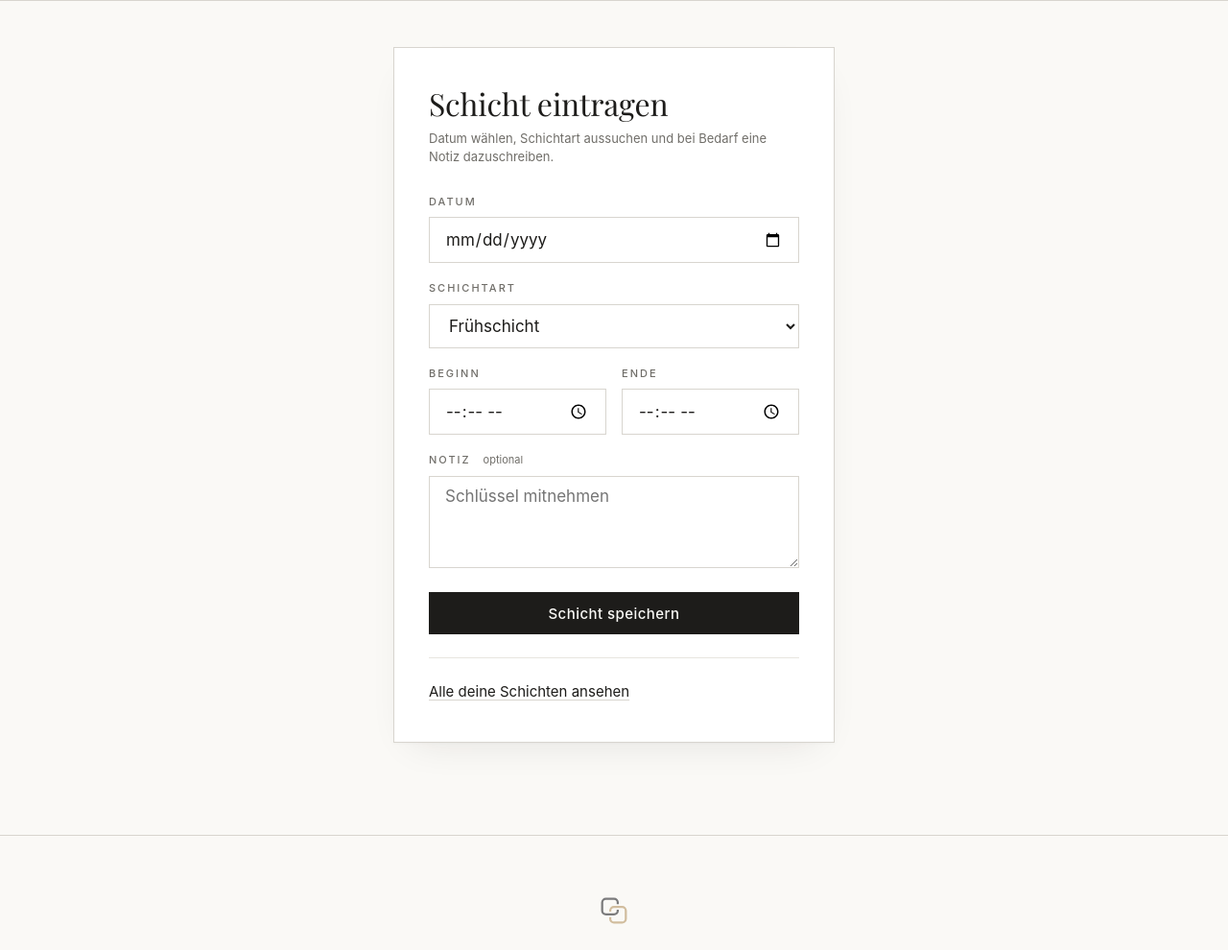
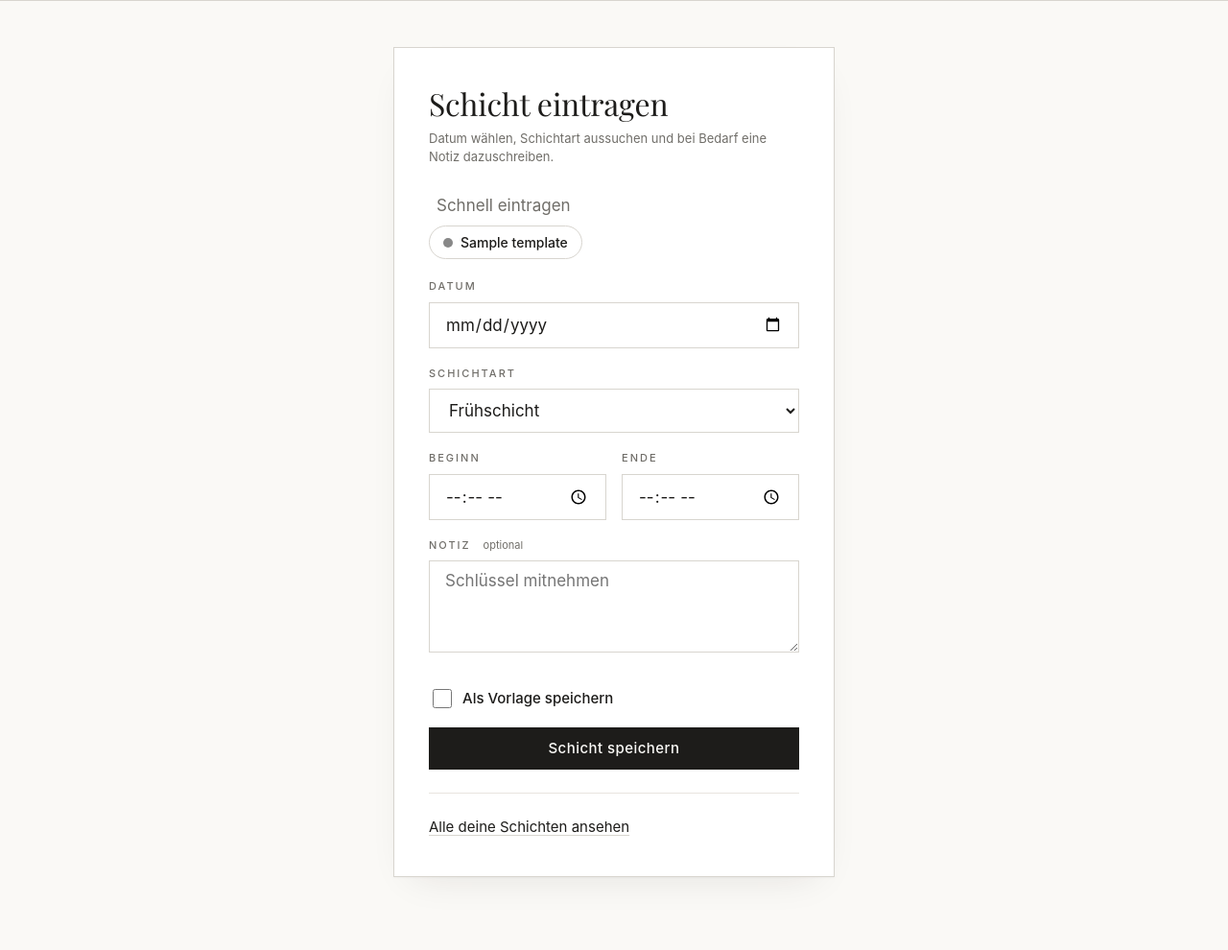
Before and after one commit to AntonB1608/schichtplan-online, a Flask app: page /index in a window 1280 px wide. Shown: the part 60-1050 px from the top of the page at 96% size. Run offline with Flask 3, Linux system fonts and the light colour scheme; the visitor is signed in with stand-in values (Sample User, id 1); tables that the repository leaves empty hold one stand-in row (values such as "Sample post"); some libraries are stand-ins or nearby versions.

Commit message:
Add reusable shift templates (name, color, times)
Save a shift as a template once, then re-enter it with one tap. The
form shows saved templates as colored quick-pick chips that prefill the
fields, and a 'save as template' option captures name, color and times.

Adds a shift_template table via an additive migration; the existing
User and Shift tables and their data are untouched.

```diff
--- a/app.py
+++ b/app.py
@@ -57,6 +57,9 @@ SHIFT_TYPES = {
 
 LEAD_MINUTES = [30, 60, 90, 120, 180]
 
+# Feste Farb-Palette für Vorlagen (warm, gedeckt, zum Marken-Look passend)
+TEMPLATE_COLORS = ["#c98a3c", "#c05f45", "#4a5578", "#6f8f6a", "#4f7a8c", "#8a5a7a"]
+
 WOCHENTAGE = ["Montag", "Dienstag", "Mittwoch", "Donnerstag", "Freitag", "Samstag", "Sonntag"]
 MONATE = ["Januar", "Februar", "März", "April", "Mai", "Juni", "Juli",
           "August", "September", "Oktober", "November", "Dezember"]
@@ -75,7 +78,7 @@ def datum_kurz(d):
 
 @app.context_processor
 def inject_shift_types():
-    return {"SHIFT_TYPES": SHIFT_TYPES, "LEAD_MINUTES": LEAD_MINUTES}
+    return {"SHIFT_TYPES": SHIFT_TYPES, "LEAD_MINUTES": LEAD_MINUTES, "TEMPLATE_COLORS": TEMPLATE_COLORS}
 
 
 def to_user_time(now_utc, tz_name):
@@ -153,6 +156,17 @@ class Shift(db.Model):
     note: Mapped[Optional[str]] = mapped_column()
     created_at: Mapped[datetime] = mapped_column(default=lambda: datetime.now(timezone.utc))
     shift_reminder_sent_at: Mapped[datetime] = mapped_column(default=None, nullable=True)
+
+
+class ShiftTemplate(db.Model):
+
+    id: Mapped[int] = mapped_column(primary_key=True)
+    user_id: Mapped[int] = mapped_column(ForeignKey("user.id"))
+    name: Mapped[str] = mapped_column(String(30))
+    color: Mapped[str] = mapped_column(String(7))
+    start_time: Mapped[Optional[str]] = mapped_column()
+    end_time: Mapped[Optional[str]] = mapped_column()
+    created_at: Mapped[datetime] = mapped_column(default=lambda: datetime.now(timezone.utc))
 
 
 # ROUTES - PUBLIC
@@ -592,6 +606,10 @@ def schicht_eintragen():
         return redirect("/login")
 
     user_id = session["user_id"]
+    templates = ShiftTemplate.query.filter_by(user_id=user_id).order_by(ShiftTemplate.created_at).all()
+
+    def render_index():
+        return render_template("index.html", templates=templates)
 
     if request.method == "POST":
         date = request.form.get("datum")
@@ -600,26 +618,26 @@ def schicht_eintragen():
 
         if shift_type not in SHIFT_TYPES and shift_type != "custom":
             flash("Bitte wähle eine Schichtart.", "error")
-            return render_template("index.html")
+            return render_index()
 
         if shift_type == "custom":
             shift_type = (request.form.get("shift_type_custom") or "").strip()
             if not shift_type:
                 flash("Bitte gib deiner Schichtart einen Namen.", "error")
-                return render_template("index.html")
+                return render_index()
             if len(shift_type) > 30:
                 flash("Schichtart zu lang (max. 30 Zeichen).", "error")
-                return render_template("index.html")
+                return render_index()
 
         if not date:
             flash("Bitte wähle ein Datum.", "error")
-            return render_template("index.html")
+            return render_index()
 
         try:
             date = datetime.strptime(date, "%Y-%m-%d")
         except ValueError:
             flash("Ungültiges Datum.", "error")
-            return render_template("index.html")
+            return render_index()
 
         if shift_type == "off":
             start = datetime.combine(date, time(0, 0))
@@ -629,13 +647,13 @@ def schicht_eintragen():
             zeit_ende = request.form.get("zeit_ende")
             if not zeit_anfang or not zeit_ende:
                 flash("Bitte füll alle Felder aus.", "error")
-                return render_template("index.html")
+                return render_index()
             try:
                 zeit_anfang = datetime.strptime(zeit_anfang, "%H:%M").time()
                 zeit_ende = datetime.strptime(zeit_ende, "%H:%M").time()
             except ValueError:
                 flash("Ungültige Uhrzeit.", "error")
-                return render_template("index.html")
+                return render_index()
             start = datetime.combine(date, zeit_anfang)
             end = datetime.combine(date, zeit_ende)
             if end <= start:
@@ -644,10 +662,25 @@ def schicht_eintragen():
         db.session.add(Shift(user_id=user_id, start=start, end=end, shift_type=shift_type,
                              note=note, created_at=datetime.now(timezone.utc)))
         db.session.commit()
+
+        # Optional: diese Schicht als Vorlage merken
+        if request.form.get("save_template"):
+            tname = (request.form.get("template_name") or "").strip()[:30]
+            tcolor = request.form.get("template_color")
+            if tname and tcolor in TEMPLATE_COLORS:
+                if shift_type == "off":
+                    t_start = t_end = None
+                else:
+                    t_start = request.form.get("zeit_anfang")
+                    t_end = request.form.get("zeit_ende")
+                db.session.add(ShiftTemplate(user_id=user_id, name=tname, color=tcolor,
+                                             start_time=t_start, end_time=t_end))
+                db.session.commit()
+
         flash("Schicht gespeichert.", "success")
         return redirect("/index")
     else:
-        return render_template("index.html")
+        return render_index()
 
 
 @app.route("/shifts", methods=["GET"])
--- a/static/css/main.css
+++ b/static/css/main.css
@@ -682,3 +682,30 @@ footer p { margin: 0; }
   .navbar-links { gap: 6px; }
   .navbar-links a { font-size: 9px; letter-spacing: 0.2px; }
 }
+
+/* Vorlagen: Schnell-Knöpfe */
+.templates-quick { margin-bottom: 20px; }
+.template-chips { display: flex; flex-wrap: wrap; gap: 8px; margin-top: 8px; }
+.template-chip {
+  display: inline-flex; align-items: center; gap: 8px;
+  padding: 8px 14px; border-radius: 999px;
+  border: 1px solid var(--linie); background: var(--weiss); color: var(--tinte);
+  font-family: var(--sans); font-size: 14px; font-weight: 500;
+  cursor: pointer; transition: border-color var(--uebergang), box-shadow var(--uebergang);
+}
+.template-chip::before {
+  content: ""; width: 10px; height: 10px; border-radius: 50%;
+  background: var(--chip, var(--gold)); flex: none;
+}
+.template-chip:hover { border-color: var(--tinte); box-shadow: var(--schatten-karte); }
+
+/* Vorlagen: Farbauswahl */
+.color-swatches { display: flex; flex-wrap: wrap; gap: 10px; }
+.swatch { cursor: pointer; margin: 0; line-height: 0; }
+.swatch input { position: absolute; opacity: 0; width: 0; height: 0; }
+.swatch span {
+  display: block; width: 28px; height: 28px; border-radius: 50%;
+  box-shadow: inset 0 0 0 2px var(--weiss), 0 0 0 1px var(--linie);
+  transition: box-shadow var(--uebergang);
+}
+.swatch input:checked + span { box-shadow: inset 0 0 0 3px var(--weiss), 0 0 0 2px var(--tinte); }
--- a/templates/index.html
+++ b/templates/index.html
@@ -11,6 +11,21 @@
 
     <form method="POST" action="/index">
       <input type="hidden" name="csrf_token" value="{{ csrf_token() }}">
+
+      {% if templates %}
+      <div class="templates-quick">
+        <span class="label-hint">Schnell eintragen</span>
+        <div class="template-chips">
+          {% for t in templates %}
+            <button type="button" class="template-chip"
+                    style="--chip: {{ t.color }}"
+                    data-name="{{ t.name }}"
+                    data-start="{{ t.start_time or '' }}"
+                    data-end="{{ t.end_time or '' }}">{{ t.name }}</button>
+          {% endfor %}
+        </div>
+      </div>
+      {% endif %}
 
       <div class="field">
         <label for="datum">Datum</label>
@@ -50,6 +65,29 @@
                   placeholder="Schlüssel mitnehmen"></textarea>
       </div>
 
+      <div class="field-inline template-save-toggle">
+        <input type="checkbox" id="save_template" name="save_template">
+        <label for="save_template">Als Vorlage speichern</label>
+      </div>
+
+      <div id="template-save" hidden>
+        <div class="field">
+          <label for="template_name">Name der Vorlage</label>
+          <input type="text" id="template_name" name="template_name" maxlength="30" placeholder="Frühschicht">
+        </div>
+        <div class="field">
+          <label>Farbe</label>
+          <div class="color-swatches">
+            {% for c in TEMPLATE_COLORS %}
+              <label class="swatch">
+                <input type="radio" name="template_color" value="{{ c }}" {% if loop.first %}checked{% endif %}>
+                <span style="background: {{ c }}"></span>
+              </label>
+            {% endfor %}
+          </div>
+        </div>
+      </div>
+
       <button type="submit" class="btn btn-block">Schicht speichern</button>
     </form>
 
@@ -86,5 +124,31 @@
     type.addEventListener('change', sync);
     sync();
   })();
+
+  (function () {
+    // "Als Vorlage speichern" auf-/zuklappen
+    var save = document.getElementById('save_template');
+    var box  = document.getElementById('template-save');
+    if (save && box) {
+      function toggle() { box.hidden = !save.checked; }
+      save.addEventListener('change', toggle);
+      toggle();
+    }
+
+    // Vorlage antippen -> Formular füllen
+    var type       = document.getElementById('shift_type');
+    var customName = document.getElementById('shift_type_custom');
+    var anfang     = document.getElementById('zeit_anfang');
+    var ende       = document.getElementById('zeit_ende');
+    document.querySelectorAll('.template-chip').forEach(function (chip) {
+      chip.addEventListener('click', function () {
+        type.value = 'custom';
+        type.dispatchEvent(new Event('change'));
+        customName.value = chip.dataset.name;
+        if (chip.dataset.start) anfang.value = chip.dataset.start;
+        if (chip.dataset.end)   ende.value   = chip.dataset.end;
+      });
+    });
+  })();
 </script>
 {% endblock %}
```
Also changed, not shown: migrations/versions/b5d2e8c1f03a_add_shift_template.py (added, +36 -0 lines).
